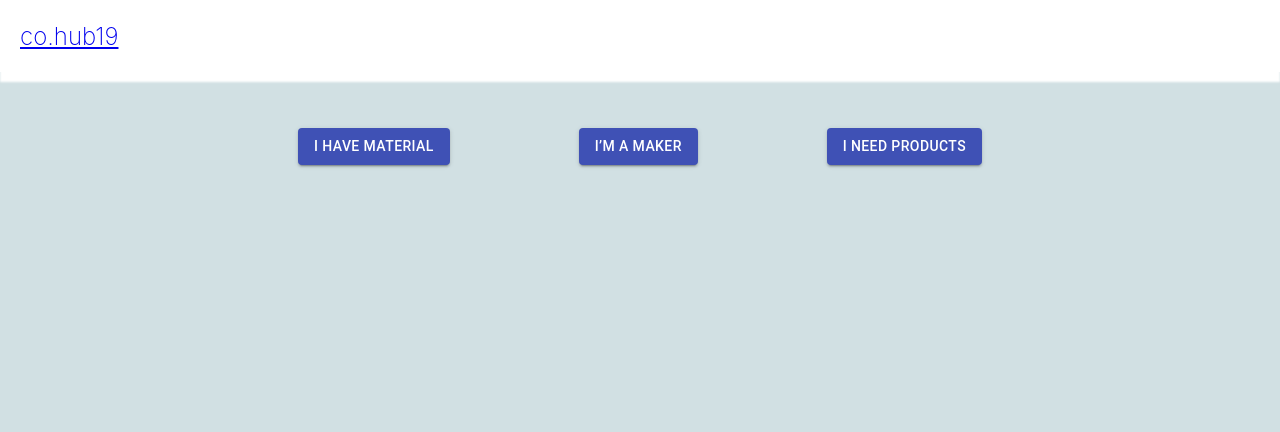
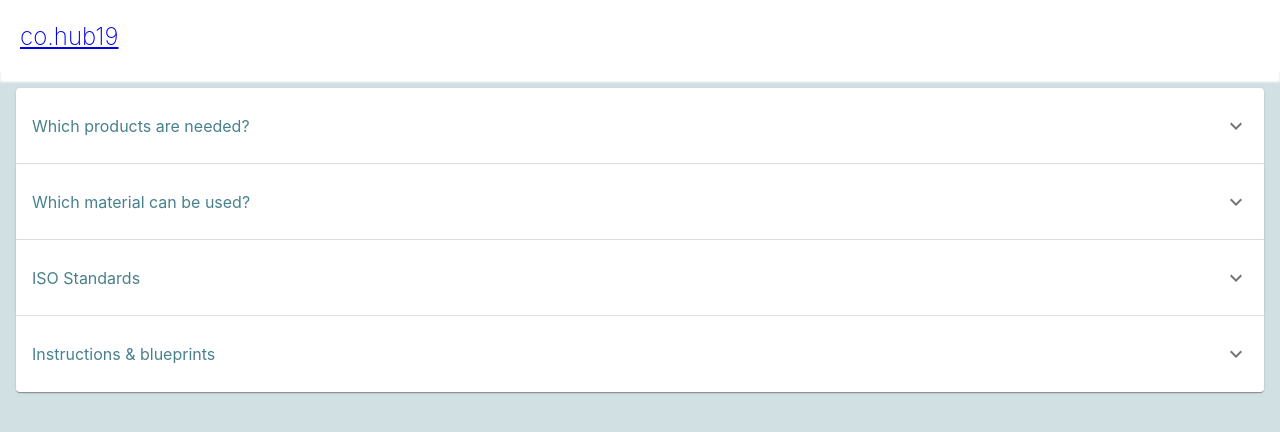
Before and after one commit to abbashassanali/htc, a React (Create React App) app: page /info in a window 1280 px wide. Shown: the top 432 px of the page. Built offline with nearby package versions, Linux system fonts and the light colour scheme.

Commit message:
Info page

```diff
--- a/package.json
+++ b/package.json
@@ -4,6 +4,7 @@
   "private": true,
   "dependencies": {
     "@material-ui/core": "^4.9.8",
+    "@material-ui/icons": "^4.9.1",
     "@testing-library/jest-dom": "^4.2.4",
     "@testing-library/react": "^9.3.2",
     "@testing-library/user-event": "^7.1.2",
--- a/src/App.js
+++ b/src/App.js
@@ -6,6 +6,7 @@ import IndexPage from './IndexPage';
 import HavePage from './HavePage';
 import MakePage from './MakePage';
 import NeedPage from './NeedPage';
+import InfoPage from './InfoPage';
 
 const GlobalStyles = createGlobalStyle`
   body {
@@ -36,6 +37,9 @@ function App() {
           <Route key="/need" path="/need">
             <NeedPage />
           </Route>
+          <Route key="/info" path="/info">
+            <InfoPage />
+          </Route>
           <Route key="/" path="/">
             <IndexPage />
           </Route>
--- a/src/IndexPage.js
+++ b/src/IndexPage.js
@@ -6,7 +6,7 @@ import { PageWrapper } from './styles';
 
 const Wrapper = styled(PageWrapper)`
   margin-top: 32px;
-  max-width: 700px;
+  max-width: 800px;
   display: flex;
   justify-content: space-between;
   flex-wrap: wrap;
@@ -15,19 +15,24 @@ const Wrapper = styled(PageWrapper)`
 const IndexPage = () => {
   return (
     <Wrapper>
-      <Box m={1}>
+      <Box m={2.5}>
         <Button variant="contained" color="primary" component={Link} to="/have">
           I have material
         </Button>
       </Box>
-      <Box m={1}>
-        <Button m={5} variant="contained" color="primary" component={Link} to="/make">
+      <Box m={2.5}>
+        <Button variant="contained" color="primary" component={Link} to="/make">
           I’m a maker
         </Button>
       </Box>
-      <Box m={1}>
+      <Box m={2.5}>
         <Button variant="contained" color="primary" component={Link} to="/need">
           I need products
+        </Button>
+      </Box>
+      <Box m={2.5}>
+        <Button variant="contained" color="primary" component={Link} to="/info">
+          More information
         </Button>
       </Box>
     </Wrapper>
--- /dev/null
+++ b/src/InfoPage.js
@@ -0,0 +1,149 @@
+import React from 'react';
+import {
+  ExpansionPanel,
+  ExpansionPanelSummary,
+  ExpansionPanelDetails,
+  TableContainer,
+  Paper,
+  TableHead,
+  TableRow,
+  TableCell,
+  TableBody,
+  Table,
+} from '@material-ui/core';
+import { ExpandMore } from '@material-ui/icons';
+import { PageWrapper } from './styles';
+import styled from 'styled-components';
+
+const Heading = styled.h2`
+  color: #48818d;
+`;
+const P = styled.p`
+  color: #48818d;
+`;
+
+const InfoPage = () => {
+  return (
+    <PageWrapper>
+      <ExpansionPanel>
+        <ExpansionPanelSummary expandIcon={<ExpandMore />}>
+          <P>Which products are needed?</P>
+        </ExpansionPanelSummary>
+        <ExpansionPanelDetails>
+          <div>
+            <Heading>Can be manufactured at home</Heading>
+            <P>&bull; Mouthguard with visor</P>
+            <P>&bull; Different types of respiratory protection</P>
+            <P>&bull; More...</P>
+          </div>
+        </ExpansionPanelDetails>
+      </ExpansionPanel>
+
+      <ExpansionPanel>
+        <ExpansionPanelSummary expandIcon={<ExpandMore />}>
+          <P>Which material can be used?</P>
+        </ExpansionPanelSummary>
+        <ExpansionPanelDetails></ExpansionPanelDetails>
+      </ExpansionPanel>
+
+      <ExpansionPanel>
+        <ExpansionPanelSummary expandIcon={<ExpandMore />}>
+          <P>ISO Standards</P>
+        </ExpansionPanelSummary>
+        <ExpansionPanelDetails>
+          <div>
+            <Heading>Standards and certifications</Heading>
+            <Heading>CE marking</Heading>
+            <P>
+              CE marking is a certification mark that indicates conformity with health, safety, and environmental
+              protection standards for products sold within the European Economic Area (EEA). Read more.
+            </P>
+            <Heading>Links to ISO Standards</Heading>
+
+            <TableContainer component={Paper}>
+              <Table>
+                <TableHead>
+                  <TableRow>
+                    <TableCell>Category</TableCell>
+                    <TableCell>Link_ISO</TableCell>
+                  </TableRow>
+                </TableHead>
+                <TableBody>
+                  <TableRow>
+                    <TableCell>Gloves</TableCell>
+                    <TableCell>
+                      SS-EN 455-1 Engångshandskar för sjukvård - Del 1: Krav samt provning av hålförekomst
+                    </TableCell>
+                  </TableRow>
+                  <TableRow>
+                    <TableCell>Gloves</TableCell>
+                    <TableCell>
+                      SS-EN 455-1 Engångshandskar för sjukvård - Del 1: Krav samt provning av hålförekomst
+                    </TableCell>
+                  </TableRow>
+                  <TableRow>
+                    <TableCell>Gloves</TableCell>
+                    <TableCell>
+                      SS-EN 455-2:2015 Engångshandskar för sjukvård - Del 2: Krav på och provning av fysikaliska
+                      egenskaper
+                    </TableCell>
+                  </TableRow>
+                  <TableRow>
+                    <TableCell>Gloves</TableCell>
+                    <TableCell>
+                      SS-EN 455-3:2015 Medicinska engångshandskar - Del 3: Krav och provningsmetoder för biologisk
+                      utvärdering
+                    </TableCell>
+                  </TableRow>
+                  <TableRow>
+                    <TableCell>Gloves</TableCell>
+                    <TableCell>
+                      SS-EN 455-4:2009 Medicinska engångshandskar - Del 4: Krav och provningsmetoder för
+                      lagringsegenskaper
+                    </TableCell>
+                  </TableRow>
+                  <TableRow>
+                    <TableCell>Eye protection</TableCell>
+                    <TableCell>SS-EN 166 Ögonskydd - Fordringar och specifikationer</TableCell>
+                  </TableRow>
+                  <TableRow>
+                    <TableCell>Protective clothing</TableCell>
+                    <TableCell>
+                      SS-EN 14126:2004 Skyddskläder - Funktionskrav och provningsmetoder för skyddskläder mot smittsamma
+                      ämnen
+                    </TableCell>
+                  </TableRow>
+                  <TableRow>
+                    <TableCell>Masks</TableCell>
+                    <TableCell>
+                      SS-EN 149+A1:2009 Andningsskydd - Filtrerande halvmasker mot partiklar - Fordringar, provning,
+                      märkning
+                    </TableCell>
+                  </TableRow>
+                  <TableRow>
+                    <TableCell>Protective clothing</TableCell>
+                    <TableCell>
+                      SS-EN 14605:2005+A1:2009 Skyddskläder mot kemikalier i vätskeform - Prestandakrav för skyddskläder
+                      mot kemikalier, med vätsketäta (Typ 3) eller stänktäta (Typ 4) anslutningar mellan olika delar av
+                      beklädnanden samt beklädnad begränsad till delar av kroppen (Typ PB [3] och PB [4])
+                    </TableCell>
+                  </TableRow>
+                </TableBody>
+              </Table>
+            </TableContainer>
+            <P>Due to the COVID-19 crisis these standards are now free of charge if you register.</P>
+          </div>
+        </ExpansionPanelDetails>
+      </ExpansionPanel>
+
+      <ExpansionPanel>
+        <ExpansionPanelSummary expandIcon={<ExpandMore />}>
+          <P>Instructions & blueprints</P>
+        </ExpansionPanelSummary>
+        <ExpansionPanelDetails></ExpansionPanelDetails>
+      </ExpansionPanel>
+    </PageWrapper>
+  );
+};
+
+export default InfoPage;
```
Also changed, not shown: 1 other file (tests, documents, lock files or other folders).
